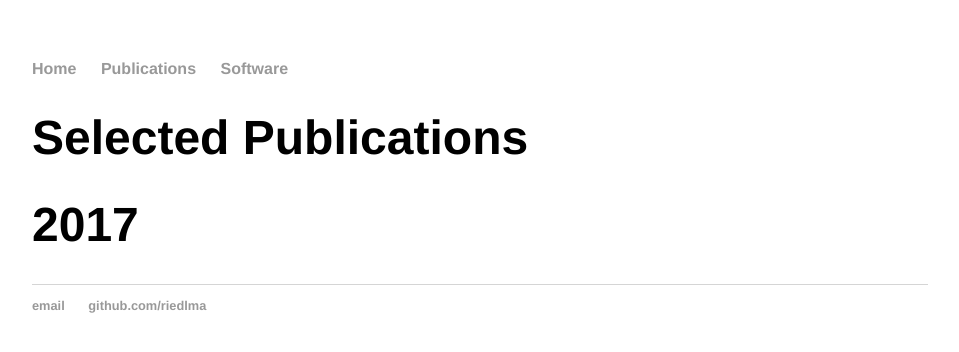
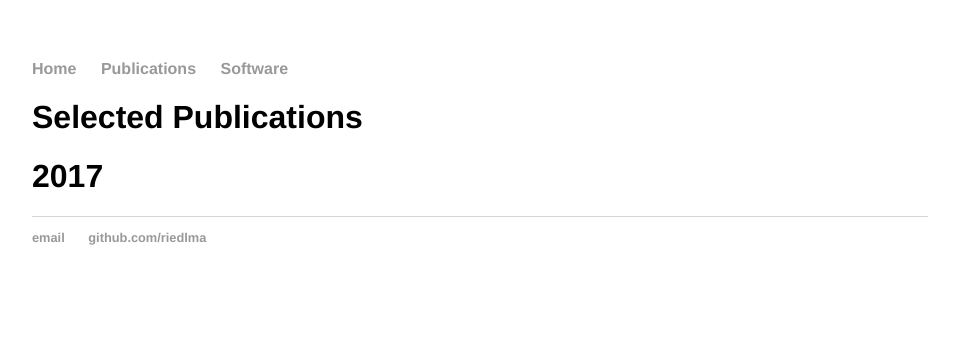
Before and after one commit to riedlma/riedlma.github.io, a Jekyll site: the page built from publications.html, in a window 1280 px wide. Shown: the top 352 px of the page, without its empty margins (160-1119 px from the left). Built offline with Jekyll 4.4.1, drawn with Linux system fonts in a browser that asks for light colours.

Commit message:
Update main.css

```diff
--- a/css/main.css
+++ b/css/main.css
@@ -1,6 +1,7 @@
 body {
     margin: 60px auto;
     width: 70%;
+    font-family:'Helvetica;
 }
 nav ul, footer ul {
     font-family:'Helvetica', 'Arial', 'Sans-Serif';
@@ -19,8 +20,9 @@ a {
 a:hover {
     text-decoration: underline;
 }
+
 h1 {
-    font-size: 3em;
+    font-size: 2em;
     font-family:'Helvetica', 'Arial', 'Sans-Serif';
 }
 p {
```
